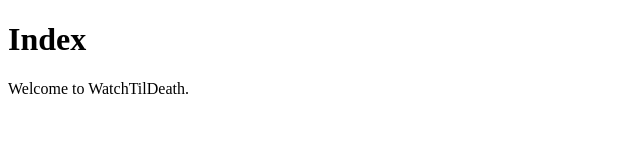
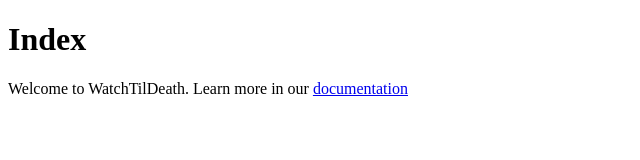
Before and after one commit to lxnhard/movie_api, a website: page index.html in a window 1280 px wide. Shown: the whole page, without its empty margins (0-640 px from the left). Drawn offline with Linux system fonts and the light colour scheme.

Commit message:
add documentation link on index page

```diff
--- a/index.html
+++ b/index.html
@@ -10,7 +10,7 @@
 <body>
   <h1>Index</h1>
   <p>
-    Welcome to WatchTilDeath.
+    Welcome to WatchTilDeath. Learn more in our <a href="https://watch-til-death.herokuapp.com/documentation.html" title="Documentation for WatchTilDeath API">documentation</a>
   </p>
 </body>
 </html>
```
